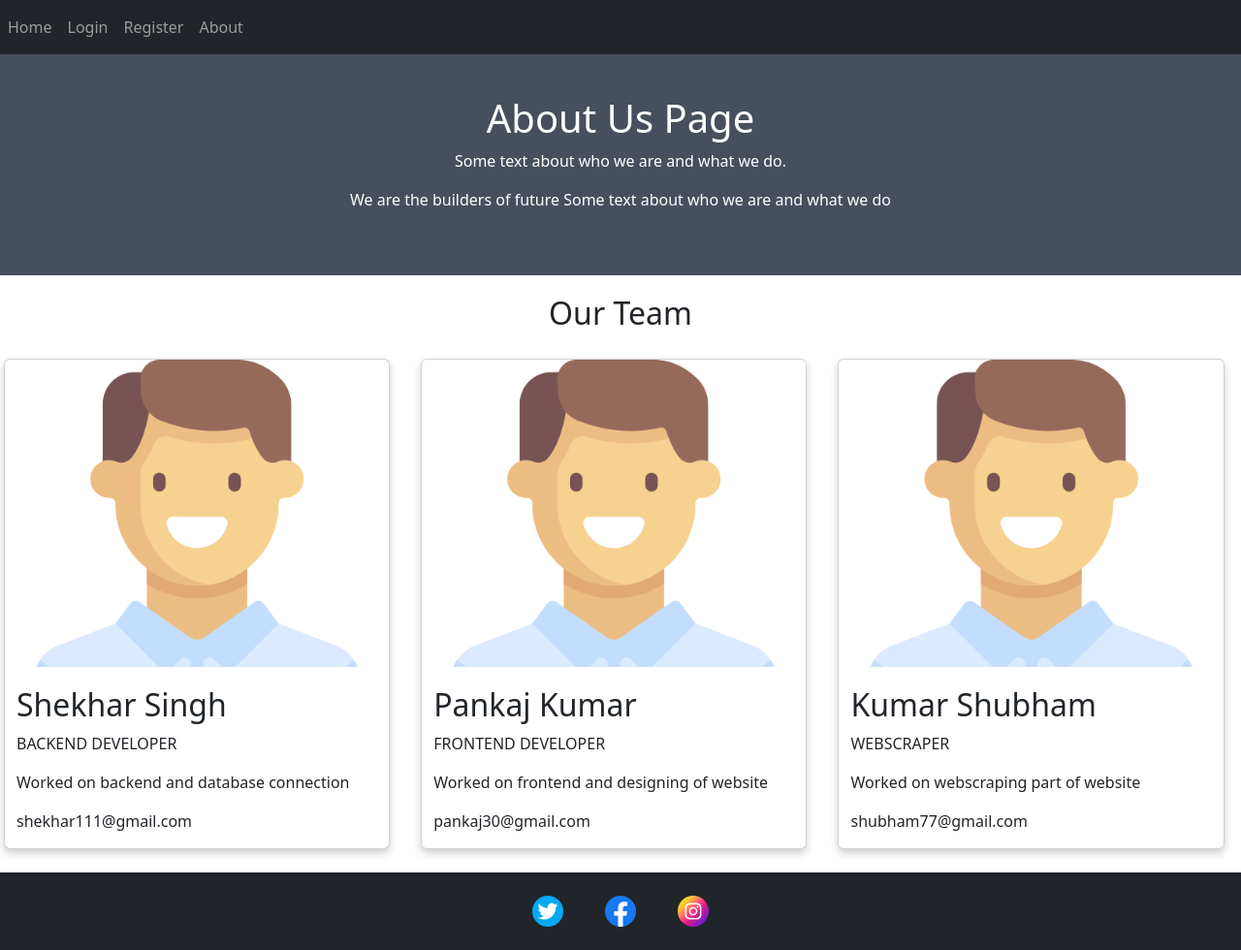
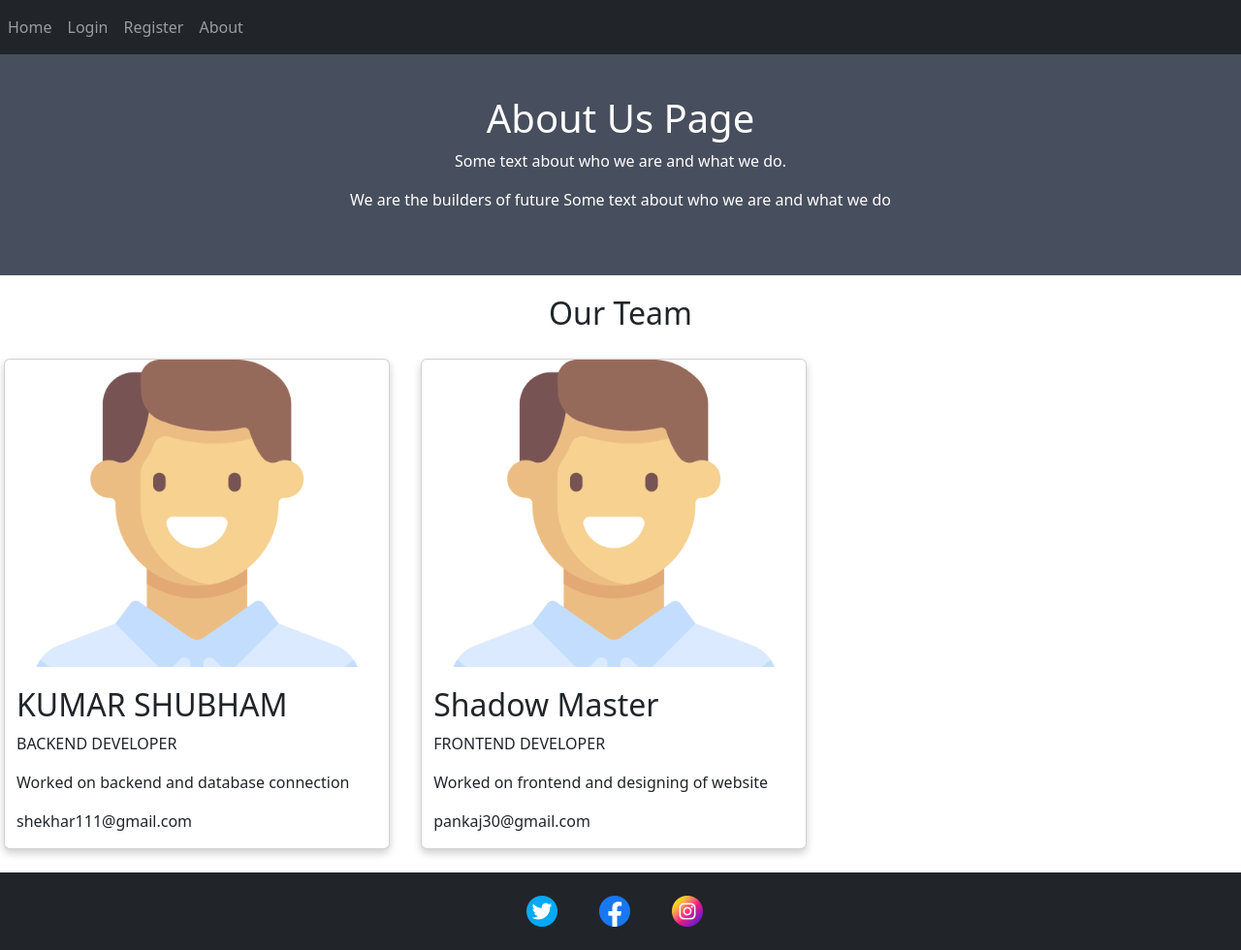
Before and after one commit to V01D544/ExamTracker.github.io, a Node server app: page /about in a window 1280 px wide. Shown: the whole page at 97% size. Run offline with Node 20, Linux system fonts and the light colour scheme; some libraries are stand-ins or nearby versions.

Commit message:
Update about.ejs

```diff
--- a/views/about.ejs
+++ b/views/about.ejs
@@ -16,9 +16,9 @@
     <div style="float: left;width: 33.3%;margin-bottom: 1rem;padding: 0 0.5rem;">
       <div style="box-shadow: 0 0.25rem 0.5rem 0 rgba(0, 0, 0, 0.2);
       margin: 0.5rem;" class="card">
-        <img src="/Images/avatar.png" alt="Shekhar" style="width:100%">
+        <img src="/Images/avatar.png" alt="shubham" style="width:100%">
         <div class="container">
-          <h2 style="margin-top: 1.25rem;">Shekhar Singh</h2>
+          <h2 style="margin-top: 1.25rem;">KUMAR SHUBHAM</h2>
           <p class="title">BACKEND DEVELOPER</p>
           <p>Worked on backend and database connection</p>
           <p>shekhar111@gmail.com</p>
@@ -29,9 +29,9 @@
     <div style="float: left;width: 33.3%;margin-bottom: 1rem;padding: 0 0.5rem;">
       <div style="box-shadow: 0 0.25rem 0.5rem 0 rgba(0, 0, 0, 0.2);
       margin: 0.5rem;" class="card">
-        <img src="/Images/avatar.png" alt="Pankaj" style="width:100%">
+        <img src="/Images/avatar.png" alt="shadow" style="width:100%">
         <div class="container">
-          <h2 style="margin-top: 1.25rem;">Pankaj Kumar</h2>
+          <h2 style="margin-top: 1.25rem;">Shadow Master</h2>
           <p class="title">FRONTEND DEVELOPER</p>
           <p>Worked on frontend and designing of website</p>
           <p>pankaj30@gmail.com</p>
@@ -39,19 +39,7 @@
       </div>
     </div>
 
-    <div style="float: left;width: 33.3%;margin-bottom: 1rem;padding: 0 0.5rem;" >
-      <div style="box-shadow: 0 0.25rem 0.5rem 0 rgba(0, 0, 0, 0.2);
-      margin: 0.5rem;" class="card">
-        <img src="/Images/avatar.png" alt="Shubham" style="width:100%; ">
-        <div class="container">
-          <h2 style="margin-top: 1.25rem;">Kumar Shubham</h2>
-          <p class="title">WEBSCRAPER</p>
-          <p>Worked on webscraping part of website</p>
-          <p>shubham77@gmail.com</p>
-        </div>
-      </div>
-    </div>
-  </div>
+
 
 
 <%- include('partials/footer') %>
```
